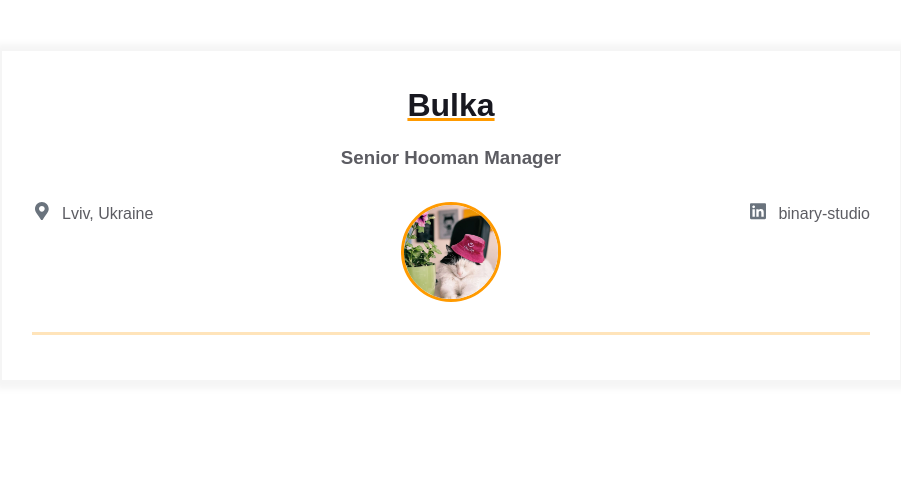
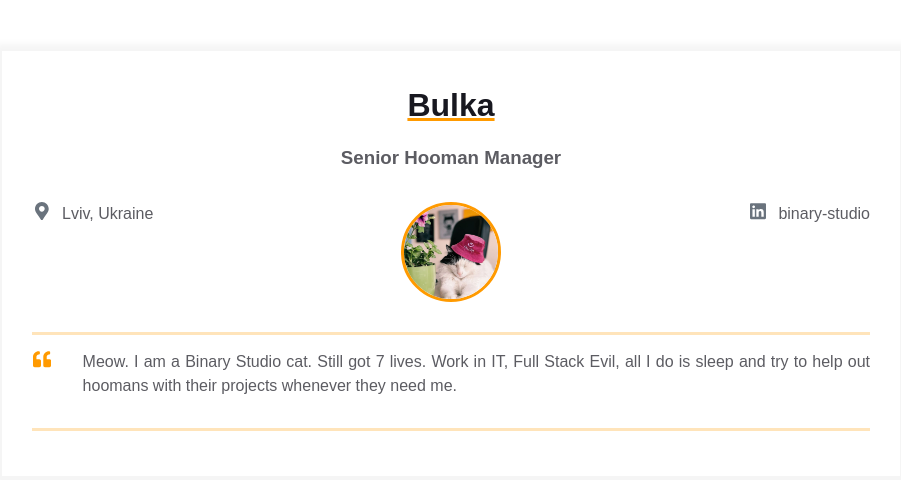
Before and after one commit to Liubomyr86/homepage, a plain HTML site: page index.html in a window 1280 px wide. Shown: the whole page, without its empty margins (189-1090 px from the left). Drawn offline with Linux system fonts and the light colour scheme.

Commit message:
Added intro block into index.html

```diff
--- a/index.html
+++ b/index.html
@@ -59,6 +59,24 @@
             </div>
           </div>
         </div>
+
+        <div class="container">
+          <div class="resume__block">
+            <div class="intro">
+              <div class="intro__icon-wrapper">
+                <svg class="intro__icon" xmlns="http://www.w3.org/2000/svg" viewBox="0 0 512 512">
+                  <path
+                    d="M464 256h-80v-64c0-35.3 28.7-64 64-64h8c13.3 0 24-10.7 24-24V56c0-13.3-10.7-24-24-24h-8c-88.4 0-160 71.6-160 160v240c0 26.5 21.5 48 48 48h128c26.5 0 48-21.5 48-48V304c0-26.5-21.5-48-48-48zm-288 0H96v-64c0-35.3 28.7-64 64-64h8c13.3 0 24-10.7 24-24V56c0-13.3-10.7-24-24-24h-8C71.6 32 0 103.6 0 192v240c0 26.5 21.5 48 48 48h128c26.5 0 48-21.5 48-48V304c0-26.5-21.5-48-48-48z"
+                  ></path>
+                </svg>
+              </div>
+              <p class="intro_text">
+                Meow. I am a Binary Studio cat. Still got 7 lives. Work in IT, Full Stack Evil, all
+                I do is sleep and try to help out hoomans with their projects whenever they need me.
+              </p>
+            </div>
+          </div>
+        </div>
       </div>
     </main>
   </body>
```
